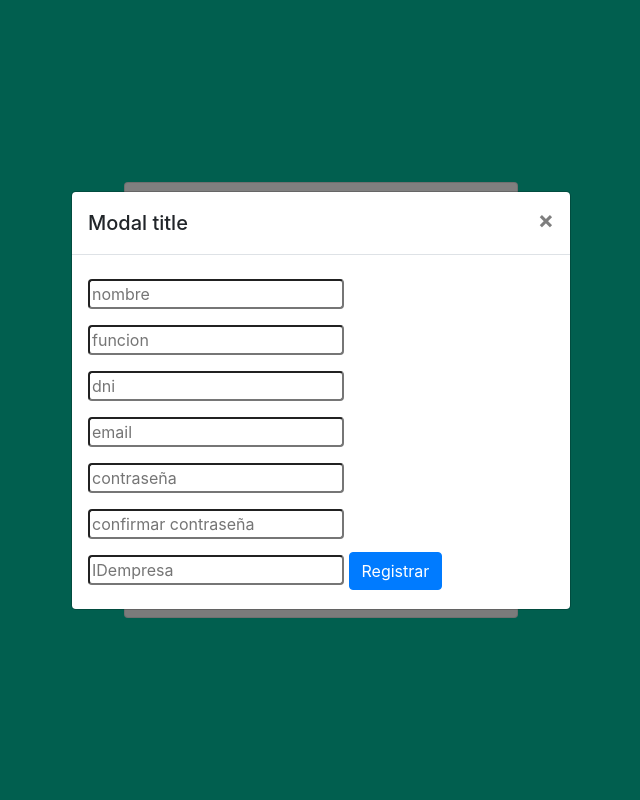
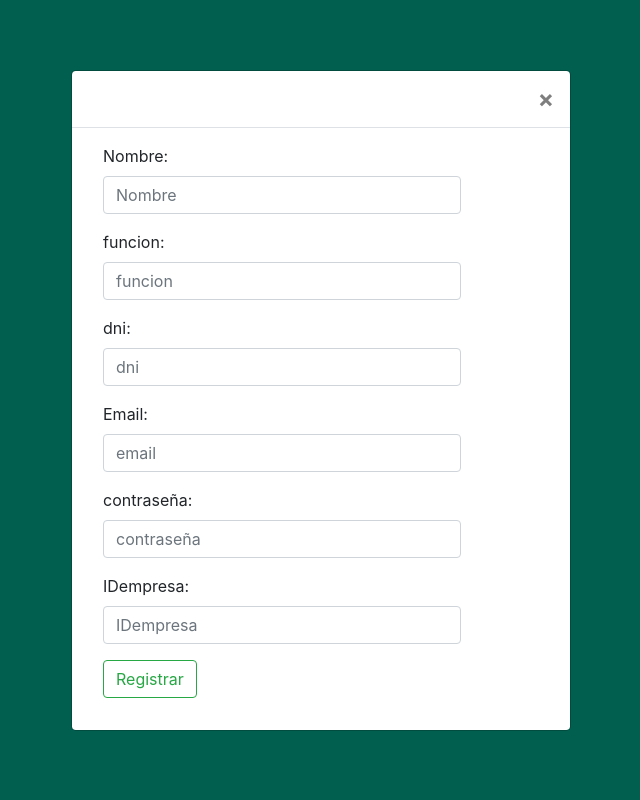
Before and after one commit to Departamento-de-Informatica-IES-Ayala/ProyectoFinal, a PHP site: page / in a window 1280 px wide, after a click on "register". Shown: the whole page, without its empty margins (319-959 px from the left). Run offline with PHP 8.4, Linux system fonts and the light colour scheme; some libraries are stand-ins or nearby versions.

Commit message:
arreglos

```diff
--- a/basedatos/login.php
+++ b/basedatos/login.php
@@ -0,0 +1,23 @@
+<?php
+session_start();
+if(isset($_SESSION['user_id'])){
+    header('Location: /proyectoFinal/nav.html');
+}
+require 'conexion.php';
+
+if(!empty($_POST['dni']) && $_POST['contra']){
+ $contra=$_POST['contra'];
+ $consulta= $conexion->prepare("select * from users where dni=:dni");
+ $consulta->bindParam(':dni',$_POST['dni']);
+ $consulta->execute();
+ $resultados= $consulta->fetch(PDO::FETCH_ASSOC);
+ $error="";
+ print_r(password_verify($_POST['contra'], $resultados['password']));
+ if(count($resultados)>0 && password_verify($_POST['contra'], $resultados['password'])){
+     $_SESSION['user_id']=$resultados['dni'];
+     header('Location: /proyectoFinal/nav.html');
+ }else{
+     $error="usuario o contraseña incorrecto";
+ }
+}
+?>
--- a/basedatos/registrar.php
+++ b/basedatos/registrar.php
@@ -1,7 +1,5 @@
 <?php
 require './basedatos/conexion.php';
-
-$mes="";
 if(!empty($_POST['nombreR']) && !empty($_POST['funcionR']) && !empty($_POST['dniR']) && !empty($_POST['emailR'])&& !empty($_POST['contraR']) && !empty($_POST['idEmpresaR'])){
     $sql="insert into users values (:nombre,:funcion,:dni,:email,:contra,:idEmpresa)";
     $prep= $conexion->prepare($sql);
@@ -10,14 +8,16 @@ if(!empty($_POST['nombreR']) && !empty($_POST['funcionR']) && !empty($_POST['dni
     $prep->bindParam(':dni',$_POST['dniR']);
     $prep->bindParam(':email',$_POST['emailR']);
     $prep->bindParam(':idEmpresa',$_POST['idEmpresaR']);
-    $contraseña=md5($_POST['contraR']);
+    $contraseña= password_hash($_POST['contraR'], PASSWORD_DEFAULT);
     $prep->bindParam(':contra',$contraseña);
 
     if($prep->execute()){
-        $mes="bien";
+        echo "<script type=\"text/javascript\">alert(\"Registro completado\");</script>";
+
 
     }else{
-        $mes='Id empresa no valido o usuario ya existente';
+        echo "<script type=\"text/javascript\">alert(\"Usuario ya creado o id de empresa no identificado\");</script>";
+
     }
 
 }
--- a/index.php
+++ b/index.php
@@ -1,5 +1,6 @@
 <?php
 require "./basedatos/registrar.php";
+require "./basedatos/login.php";
 ?>
 <!DOCTYPE html>
 <html lang="en">
@@ -18,20 +19,18 @@ require "./basedatos/registrar.php";
     <!-- Card -->
     <div class="card login ">
         <div class="card-title mx-5 mt-5">
-            <?php if (!empty($mes)) : ?>
-
-                <h4><?= $mes ?></h4>
-            <?php endif; ?>
             <h4 class="text-center">Inicio de sesion</h4>
+        <?php if (!empty($error)) :?>
+            <p><?= $error ?></p>
+        <?php endif;?>
         </div>
         <div class="card-body mx-5">
 
-            <form>
-                <input type="text" class="email my-2 rounded" placeholder="email">
+            <form action="index.php" method="post">
+                <input type="text" class="my-2 rounded" placeholder="dni" name="dni">
                 <br />
-                <input type="password" class="pwd my-2 rounded" placeholder="password">
-                <br />
-                <input type="text" class="pwd my-2 rounded" placeholder="IDempresa">
+                <input type="password" class="my-2 rounded" placeholder="password" name="contra">
+                <button type="submit" class="btn btn-outline-success">Entrar</button>
             </form>
 
         </div>
@@ -59,32 +58,66 @@ require "./basedatos/registrar.php";
                 <div class="modal-dialog modal-dialog-centered" role="document">
                     <div class="modal-content">
                         <div class="modal-header">
-                            <h5 class="modal-title" id="exampleModalLongTitle">Modal title</h5>
                             <button type="button" class="close" data-dismiss="modal" aria-label="Close">
                                 <span aria-hidden="true">&times;</span>
                             </button>
                         </div>
                         <div class="modal-body">
-                            <form action="index.php" method="post">
-                                <input type="text" name='nombreR' class="my-2 rounded" placeholder="nombre" required>
-                                <br />
-                                <input type="text" name='funcionR' class="my-2 rounded" placeholder="funcion" required>
-                                <br />
-                                <input type="text" name='dniR' class="my-2 rounded" placeholder="dni" required>
-                                <br />
-                                <input type="text" name='emailR' class="my-2 rounded" placeholder="email" required>
-                                <br />
-                                <input type="password" name='contraR' class="my-2 rounded" placeholder="contraseña" required>
-                                <br />
-                                <input type="password" name='contra2R' class="my-2 rounded" placeholder="confirmar contraseña" required>
-                                <br />
-                                <input type="text" name='idEmpresaR' class=" my-2 rounded" placeholder="IDempresa" required>
-                                <button type="submit" class="btn btn-primary">Registrar</button>
+                            <form class="form-horizontal" action="index.php" method="post">
+                                <div class="form-group">
+                                    <label class="control-label col-sm-4" for="nombreR">Nombre:</label>
+                                    <div class="col-sm-10">
+                                        <input type="text" class="form-control" placeholder="Nombre" name="nombreR" required>
+                                    </div>
+                                </div>
+                                <div class="form-group">
+                                    <label class="control-label col-sm-4" for="funcionR">funcion:</label>
+                                    <div class="col-sm-10">
+                                        <input type="text" class="form-control" placeholder="funcion" name="funcionR" required>
+                                    </div>
+                                </div>
+                                <div class="form-group">
+                                    <label class="control-label col-sm-4" for="dniR">dni:</label>
+                                    <div class="col-sm-10">
+                                        <input type="text" class="form-control" placeholder="dni" name="dniR" required pattern="[0-9]{8}[TRWAGMYFPDXBNJZSQVHLCKE]">
+                                    </div>
+                                </div>
+                                <div class="form-group">
+                                    <label class="control-label col-sm-4" for="emailR">Email:</label>
+                                    <div class="col-sm-10">
+                                        <input type="email" class="form-control" placeholder="email" name="emailR" required>
+                                    </div>
+                                </div>
+                                <div class="form-group">
+                                    <label class="control-label col-sm-4" for="contraR">contraseña:</label>
+                                    <div class="col-sm-10">
+                                        <input type="password" class="form-control" placeholder="contraseña" name="contraR" minlength="6" required>
+                                    </div>
+                                </div>
+                                <div class="form-group">
+                                    <label class="control-label col-sm-4" for="idEmpresaR">IDempresa:</label>
+                                    <div class="col-sm-10">
+                                        <input type="text" class="form-control" placeholder="IDempresa" name="idEmpresaR" required>
+                                    </div>
+                                </div>
+                                <div class="form-group">
+                                    <div class="col-sm-offset-2 col-sm-10">
+                                        <button type="submit" class="btn btn-outline-success">Registrar</button>
+                                    </div>
+                                </div>
                             </form>
+
+
+
                         </div>
                     </div>
                 </div>
             </div>
+            <script>
+                if (window.history.replaceState) { // verificamos disponibilidad
+                    window.history.replaceState(null, null, window.location.href);
+                }
+            </script>
             <!-- Bootstrap, JQuery -->
             <script src="https://code.jquery.com/jquery-3.4.1.slim.min.js" integrity="sha384-J6qa4849blE2+poT4WnyKhv5vZF5SrPo0iEjwBvKU7imGFAV0wwj1yYfoRSJoZ+n" crossorigin="anonymous"></script>
             <script src="https://cdn.jsdelivr.net/npm/popper.js@1.16.0/dist/umd/popper.min.js" integrity="sha384-Q6E9RHvbIyZFJoft+2mJbHaEWldlvI9IOYy5n3zV9zzTtmI3UksdQRVvoxMfooAo" crossorigin="anonymous"></script>
```
